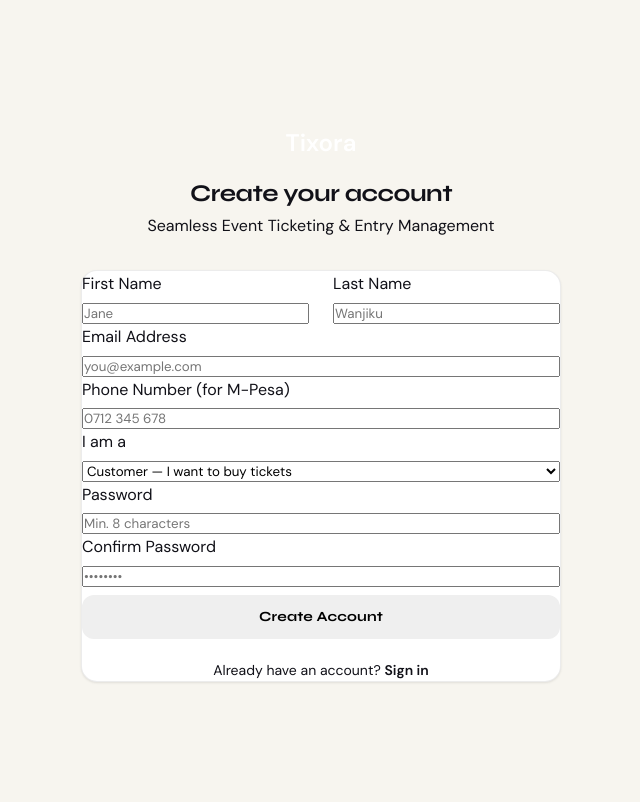
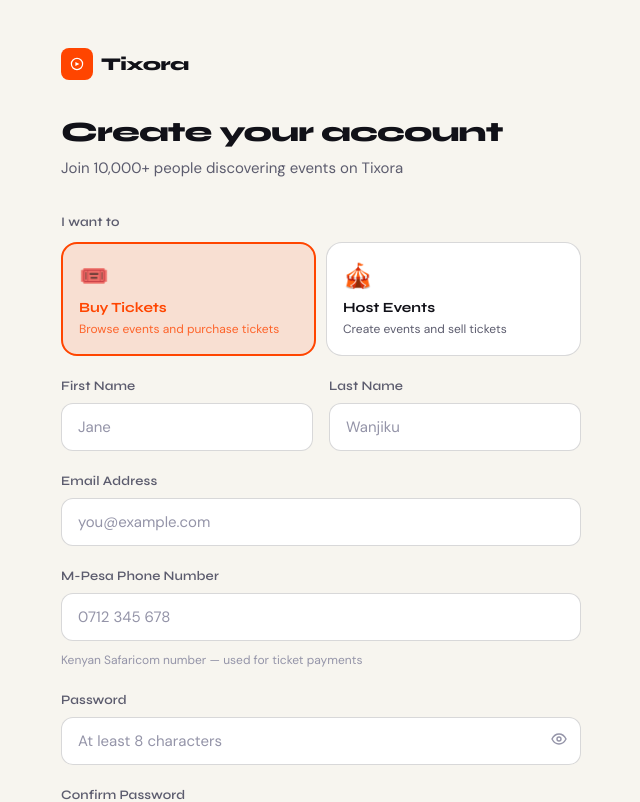
Before and after one commit to Manoty/Tixora, a React (Vite) app in the folder tixora-frontend/: page /register in a window 1280 px wide. Shown: the top 802 px of the page, without its empty margins (319-959 px from the left). Built offline with nearby package versions, Linux system fonts and the light colour scheme.

Commit message:
update register page: Visual role selector

```diff
--- a/tixora-frontend/src/pages/auth/Register.jsx
+++ b/tixora-frontend/src/pages/auth/Register.jsx
@@ -1,19 +1,49 @@
-// src/pages/auth/Register.jsx
-import { useState }          from 'react';
+import { useState } from 'react';
 import { Link, useNavigate } from 'react-router-dom';
-import api                   from '../../api/axios';
-import { useAuth }           from '../../context/AuthContext';
+import api from '../../api/axios';
+import { useAuth } from '../../context/AuthContext';
+
+function RoleCard({ role, selected, onClick, icon, title, description }) {
+  const active = selected === role;
+  return (
+    <button
+      type="button"
+      onClick={() => onClick(role)}
+      style={{
+        padding:       '16px',
+        border:        active ? '2px solid var(--brand)' : '1.5px solid var(--border-strong)',
+        borderRadius:  'var(--r-lg)',
+        background:    active ? 'var(--brand-muted)' : 'var(--surface)',
+        cursor:        'pointer',
+        textAlign:     'left',
+        transition:    'all var(--t-fast)',
+        width:         '100%',
+      }}
+    >
+      <div style={{ fontSize: 24, marginBottom: 8 }}>{icon}</div>
+      <div style={{ fontFamily: 'var(--font-display)', fontWeight: 700, fontSize: 14, color: active ? 'var(--brand)' : 'var(--text-primary)', marginBottom: 4 }}>
+        {title}
+      </div>
+      <div style={{ fontSize: 12, color: active ? 'var(--brand)' : 'var(--text-secondary)', lineHeight: 1.5, opacity: active ? 0.8 : 1 }}>
+        {description}
+      </div>
+    </button>
+  );
+}
 
 export default function Register() {
-  const [form,    setForm]    = useState({
+  const [form, setForm] = useState({
     email: '', first_name: '', last_name: '',
     phone_number: '', role: 'customer',
     password: '', confirm_password: '',
   });
   const [errors,  setErrors]  = useState({});
   const [loading, setLoading] = useState(false);
-  const { login } = useAuth();
-  const navigate  = useNavigate();
+  const [showPwd, setShowPwd] = useState(false);
+  const { login }             = useAuth();
+  const navigate              = useNavigate();
+
+  const set = (key) => (e) => setForm(f => ({ ...f, [key]: e.target.value }));
 
   const handleSubmit = async (e) => {
     e.preventDefault();
@@ -30,83 +60,166 @@
     }
   };
 
-  const field = (name) => ({
-    value:    form[name],
-    onChange: e => setForm({ ...form, [name]: e.target.value }),
-  });
+  const fieldError = (key) => errors[key] ? (
+    <span className="form-error">{Array.isArray(errors[key]) ? errors[key][0] : errors[key]}</span>
+  ) : null;
 
   return (
-    <div style={{ minHeight: '100vh', display: 'flex', alignItems: 'center', justifyContent: 'center', padding: '40px 24px', background: 'var(--gray-100)' }}>
-      <div style={{ width: '100%', maxWidth: 480 }}>
-        <div style={{ textAlign: 'center', marginBottom: 32 }}>
-          <div style={{ display: 'inline-block', background: 'var(--primary)', color: '#fff', borderRadius: 10, padding: '6px 16px', fontWeight: 800, fontSize: 24, marginBottom: 12 }}>
-            Tixora
+    <div style={{
+      minHeight:      '100vh',
+      display:        'flex',
+      alignItems:     'center',
+      justifyContent: 'center',
+      background:     'var(--bg)',
+      padding:        '48px 24px',
+    }}>
+      <div style={{ width: '100%', maxWidth: 520 }}>
+
+        {/* Logo */}
+        <div style={{ display: 'flex', alignItems: 'center', gap: 8, marginBottom: 36 }}>
+          <Link to="/" style={{ display: 'flex', alignItems: 'center', gap: 8, textDecoration: 'none' }}>
+            <div style={{ width: 32, height: 32, borderRadius: 8, background: 'var(--brand)', display: 'flex', alignItems: 'center', justifyContent: 'center' }}>
+              <svg width="16" height="16" viewBox="0 0 20 20" fill="none">
+                <path d="M3 10a7 7 0 1014 0A7 7 0 003 10z" stroke="#fff" strokeWidth="1.5"/>
+                <path d="M8 7.5l5 2.5-5 2.5V7.5z" fill="#fff"/>
+              </svg>
             </div>
-          <h1 style={{ fontSize: 24, fontWeight: 700 }}>Create your account</h1>
-          <p style={{ color: 'var(--gray-500)', marginTop: 4 }}>Seamless Event Ticketing & Entry Management</p>
+            <span style={{ fontFamily: 'var(--font-display)', fontWeight: 800, fontSize: 18, letterSpacing: '-0.03em' }}>Tixora</span>
+          </Link>
         </div>
 
-        <div className="card">
-          <form onSubmit={handleSubmit}>
-            {errors.non_field_errors && (
-              <div style={{ background: '#FEE2E2', color: '#991B1B', padding: '12px 16px', borderRadius: 8, marginBottom: 16, fontSize: 14 }}>
-                {errors.non_field_errors}
+        <div style={{ marginBottom: 32 }}>
+          <h1 style={{ fontFamily: 'var(--font-display)', fontSize: 28, fontWeight: 800, letterSpacing: '-0.03em', marginBottom: 6 }}>
+            Create your account
+          </h1>
+          <p style={{ color: 'var(--text-secondary)', fontSize: 15 }}>
+            Join 10,000+ people discovering events on Tixora
+          </p>
+        </div>
+
+        {/* Global error */}
+        {(errors.non_field_errors || errors.errors) && (
+          <div className="alert alert-danger" style={{ marginBottom: 20 }}>
+            {errors.non_field_errors || errors.errors}
           </div>
         )}
 
-            <div className="grid-2">
-              <div className="form-group">
-                <label>First Name</label>
-                <input {...field('first_name')} placeholder="Jane" required />
-                {errors.first_name && <span className="form-error">{errors.first_name}</span>}
-              </div>
-              <div className="form-group">
-                <label>Last Name</label>
-                <input {...field('last_name')} placeholder="Wanjiku" required />
+        <form onSubmit={handleSubmit} style={{ display: 'flex', flexDirection: 'column', gap: 20 }}>
+
+          {/* Role Selector */}
+          <div>
+            <label className="form-label" style={{ display: 'block', marginBottom: 10 }}>I want to</label>
+            <div style={{ display: 'grid', gridTemplateColumns: '1fr 1fr', gap: 10 }}>
+              <RoleCard
+                role="customer"
+                selected={form.role}
+                onClick={(r) => setForm(f => ({ ...f, role: r }))}
+                icon="🎟️"
+                title="Buy Tickets"
+                description="Browse events and purchase tickets"
+              />
+              <RoleCard
+                role="organizer"
+                selected={form.role}
+                onClick={(r) => setForm(f => ({ ...f, role: r }))}
+                icon="🎪"
+                title="Host Events"
+                description="Create events and sell tickets"
+              />
             </div>
           </div>
 
+          {/* Name row */}
+          <div style={{ display: 'grid', gridTemplateColumns: '1fr 1fr', gap: 16 }}>
             <div className="form-group">
-              <label>Email Address</label>
-              <input type="email" {...field('email')} placeholder="you@example.com" required />
-              {errors.email && <span className="form-error">{errors.email}</span>}
+              <label className="form-label">First Name</label>
+              <input className={`form-input ${errors.first_name ? 'error' : ''}`} placeholder="Jane" value={form.first_name} onChange={set('first_name')} required />
+              {fieldError('first_name')}
+            </div>
+            <div className="form-group">
+              <label className="form-label">Last Name</label>
+              <input className={`form-input ${errors.last_name ? 'error' : ''}`} placeholder="Wanjiku" value={form.last_name} onChange={set('last_name')} required />
+              {fieldError('last_name')}
+            </div>
           </div>
 
+          {/* Email */}
           <div className="form-group">
-              <label>Phone Number (for M-Pesa)</label>
-              <input {...field('phone_number')} placeholder="0712 345 678" required />
-              {errors.phone_number && <span className="form-error">{errors.phone_number}</span>}
+            <label className="form-label">Email Address</label>
+            <input type="email" className={`form-input ${errors.email ? 'error' : ''}`} placeholder="you@example.com" value={form.email} onChange={set('email')} required autoComplete="email" />
+            {fieldError('email')}
           </div>
 
+          {/* Phone */}
           <div className="form-group">
-              <label>I am a</label>
-              <select {...field('role')}>
-                <option value="customer">Customer — I want to buy tickets</option>
-                <option value="organizer">Organizer — I want to create events</option>
-              </select>
+            <label className="form-label">M-Pesa Phone Number</label>
+            <input className={`form-input ${errors.phone_number ? 'error' : ''}`} placeholder="0712 345 678" value={form.phone_number} onChange={set('phone_number')} required />
+            <span className="form-hint">Kenyan Safaricom number — used for ticket payments</span>
+            {fieldError('phone_number')}
           </div>
 
+          {/* Password */}
           <div className="form-group">
-              <label>Password</label>
-              <input type="password" {...field('password')} placeholder="Min. 8 characters" required />
-              {errors.password && <span className="form-error">{errors.password}</span>}
+            <label className="form-label">Password</label>
+            <div style={{ position: 'relative' }}>
+              <input
+                type={showPwd ? 'text' : 'password'}
+                className={`form-input ${errors.password ? 'error' : ''}`}
+                placeholder="At least 8 characters"
+                value={form.password}
+                onChange={set('password')}
+                required
+                style={{ paddingRight: 48 }}
+              />
+              <button type="button" onClick={() => setShowPwd(!showPwd)}
+                style={{ position: 'absolute', right: 14, top: '50%', transform: 'translateY(-50%)', background: 'none', border: 'none', color: 'var(--text-muted)', cursor: 'pointer' }}>
+                <svg width="16" height="16" viewBox="0 0 16 16" fill="none">
+                  <path d="M1 8s2.5-5 7-5 7 5 7 5-2.5 5-7 5-7-5-7-5z" stroke="currentColor" strokeWidth="1.4"/>
+                  <circle cx="8" cy="8" r="2" stroke="currentColor" strokeWidth="1.4"/>
+                </svg>
+              </button>
+            </div>
+            {fieldError('password')}
           </div>
 
+          {/* Confirm password */}
           <div className="form-group">
-              <label>Confirm Password</label>
-              <input type="password" {...field('confirm_password')} placeholder="••••••••" required />
-              {errors.confirm_password && <span className="form-error">{errors.confirm_password}</span>}
+            <label className="form-label">Confirm Password</label>
+            <input
+              type="password"
+              className={`form-input ${errors.confirm_password ? 'error' : ''}`}
+              placeholder="••••••••"
+              value={form.confirm_password}
+              onChange={set('confirm_password')}
+              required
+            />
+            {fieldError('confirm_password')}
           </div>
 
-            <button type="submit" className="btn btn-primary" disabled={loading}
-              style={{ width: '100%', justifyContent: 'center', marginTop: 8 }}>
-              {loading ? 'Creating account...' : 'Create Account'}
+          <button
+            type="submit"
+            className="btn btn-brand btn-lg"
+            disabled={loading}
+            style={{ width: '100%', marginTop: 4 }}
+          >
+            {loading
+              ? <><div style={{ width: 18, height: 18, border: '2px solid rgba(255,255,255,0.4)', borderTopColor: '#fff', borderRadius: '50%', animation: 'spin 0.8s linear infinite' }} /> Creating account...</>
+              : `Create ${form.role === 'organizer' ? 'Organizer' : ''} Account →`
+            }
           </button>
         </form>
-          <p style={{ textAlign: 'center', marginTop: 20, fontSize: 14, color: 'var(--gray-500)' }}>
-            Already have an account? <Link to="/login" style={{ color: 'var(--primary)', fontWeight: 600 }}>Sign in</Link>
+
+        {/* Terms note */}
+        <p style={{ textAlign: 'center', fontSize: 12, color: 'var(--text-muted)', marginTop: 16, lineHeight: 1.6 }}>
+          By creating an account you agree to Tixora's Terms of Service
         </p>
-        </div>
+
+        <p style={{ textAlign: 'center', marginTop: 20, fontSize: 14, color: 'var(--text-secondary)' }}>
+          Already have an account?{' '}
+          <Link to="/login" style={{ color: 'var(--brand)', fontWeight: 700 }}>Sign in</Link>
+        </p>
+
+        <style>{`@keyframes spin { to { transform: rotate(360deg); } }`}</style>
       </div>
     </div>
   );
```
Lines whose indentation alone changed are shown as unchanged.
